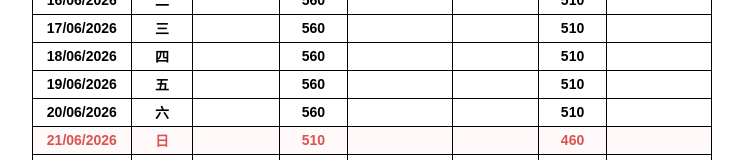
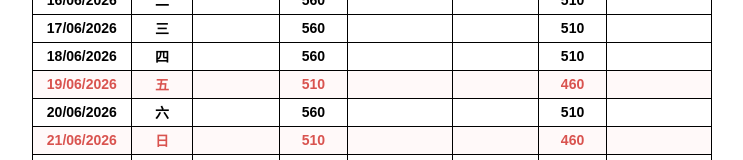
Before and after one commit to meitungtaxi/taxi-table, a plain HTML site: page index.html in a window 1280 px wide. Shown: the part 1137-1297 px from the top of the page, without its empty margins (268-1011 px from the left). Drawn offline with Linux system fonts and the light colour scheme.

Commit message:
Update index.html

```diff
--- a/index.html
+++ b/index.html
@@ -3,7 +3,7 @@
 <head>
     <meta charset="UTF-8">
     <meta name="viewport" content="width=device-width, initial-scale=1.0">
-    <title>的士車行更表生成器 (假期減免版)</title>
+    <title>的士車行更表生成器 (香港全假期精準版)</title>
     <style>
         * { box-sizing: border-box; }
         body { font-family: Arial, sans-serif; padding: 15px; font-weight: bold; color: #000; }
@@ -34,7 +34,7 @@
 
         td { height: 28px; }
 
-        /* 紅日與星期日的美化樣式（畫面上稍微提示，列印也清晰） */
+        /* 紅日與星期日的美化樣式 */
         .holiday { color: #d9534f; background-color: #fff9f9; }
 
         @page {
@@ -64,7 +64,7 @@
 <body>
 
     <div class="input-panel">
-        <h3 style="margin-top:0; color:#333;">🚕 的士更表資料輸入 (自動減租版)</h3>
+        <h3 style="margin-top:0; color:#333;">🚕 的士更表資料輸入 (香港全假期精準版)</h3>
 
         <div class="input-group" style="width: 100%;">
             <label>的士款式：</label>
@@ -127,14 +127,33 @@
             generateTable();
         }
 
-        // 香港固定公眾假期簡單計算邏輯 (西曆固定節日)
-        function isHKHoliday(year, month, day) {
-            // 1月1日元旦, 5月1日勞動節, 7月1日特區紀念日, 10月1日國慶, 12月25-26日聖誕節
+        // 內置香港公眾假期數據庫 (包含 2026 年完整公眾假期)
+        function isHKPublicHoliday(year, month, day) {
+            const dateStr = `${year}-${String(month).padStart(2, '0')}-${String(day).padStart(2, '0')}`;
+
+            // 2026年香港公眾假期清單 (特區政府發佈)
+            const holidays2026 = [
+                "2026-01-01", // 元旦
+                "2026-02-17", "2026-02-18", "2026-02-19", // 農曆新年
+                "2026-04-03", "2026-04-04", "2026-04-06", // 耶穌受難、清明節、復活節
+                "2026-05-01", // 勞動節
+                "2026-05-22", // 佛誕
+                "2026-06-19", // 端午節
+                "2026-07-01", // 特區紀念日
+                "2026-09-26", // 中秋節翌日
+                "2026-10-01", // 國慶
+                "2026-10-19", // 重陽節
+                "2026-12-25", "2026-12-26" // 聖誕節及節禮日
+            ];
+
+            // 考慮到車行老細可能未來幾年也會用，這裡留存常用的固定西曆紅日作為防呆備用
+            if (holidays2026.includes(dateStr)) return true;
             if (month === 1 && day === 1) return true;
             if (month === 5 && day === 1) return true;
             if (month === 7 && day === 1) return true;
             if (month === 10 && day === 1) return true;
             if (month === 12 && (day === 25 || day === 26)) return true;
+
             return false;
         }
 
@@ -172,19 +191,17 @@
                 let dayIdx = dateObj.getDay();
                 let dayOfWeek = weekdays[dayIdx];
 
-                // 判斷是否為星期日或香港固定公眾假期
+                // 判斷是否為星期日或香港真正的公眾假期
                 let isSun = (dayIdx === 0);
-                let isPubHoliday = isHKHoliday(year, month, d);
+                let isPubHoliday = isHKPublicHoliday(year, month, d);
                 let isRedDay = isSun || isPubHoliday;
 
-                // 計算當天實際租金 (如果是紅日/星期日，就扣減設定金額)
+                // 計算當天實際租金
                 let currentDayPrice = isRedDay ? (baseDayPrice - discount) : baseDayPrice;
                 let currentNightPrice = isRedDay ? (baseNightPrice - discount) : baseNightPrice;
 
-                // 如果是紅日，加入 holiday 樣式類別變紅色
                 let rowClass = isRedDay ? 'class="holiday"' : '';
 
-                // 修改點：早更和夜更格子完全留空，移除了所有 ( ) 括號
                 html += `<tr ${rowClass}>
                     <td>${dateStr}</td>
                     <td>${dayOfWeek}</td>
```
